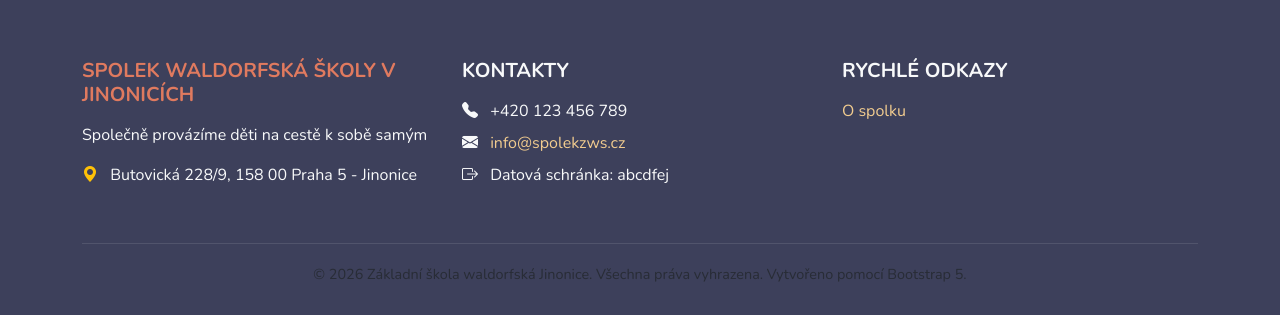
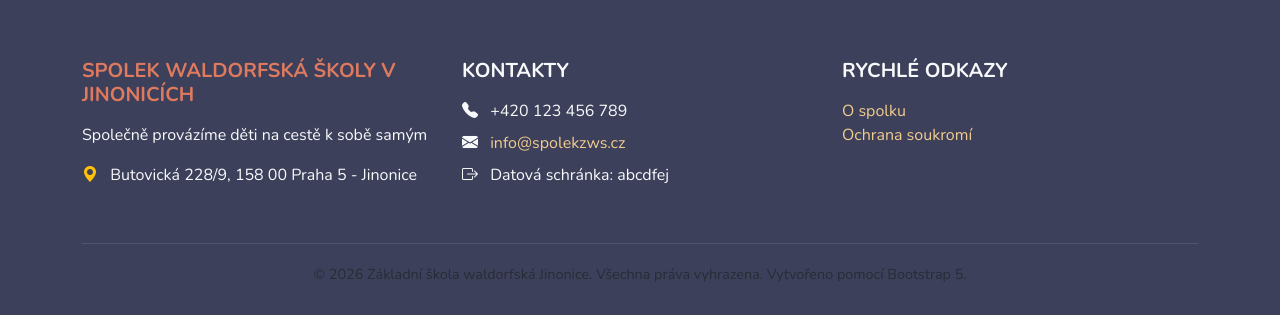
Before and after one commit to jenda1/wjw, a Django app: template main/templates/main/home.html in a window 1280 px wide. Shown: the part 601-916 px from the top of the page. Run offline with Django 5.2, Linux system fonts and the light colour scheme; the template is opened without the code that fills it, so the values that code supplies are empty; parts of the project's set-up code (start-up, migrations or seed data) failed here and were passed over; some libraries are stand-ins or nearby versions; some web fonts are replaced.

Commit message:
ochrana soukromi

```diff
--- a/templates/base.html
+++ b/templates/base.html
@@ -63,6 +63,7 @@
                         <ul class="list-unstyled row g-2">
                             <div class="col-6">
                                 <li><a href="https://www.waldorfjinonice.cz/spolek-rodicu/">O spolku</a></li>
+                                <li><a href="/zasady_soukromi/">Ochrana soukromí</a></li>
                             </div>
                             {% comment %}
                             <div class="col-6">
```
Also changed, not shown: doc/migrations/0003_seed_zaklady_soukromi_page.py (added).
